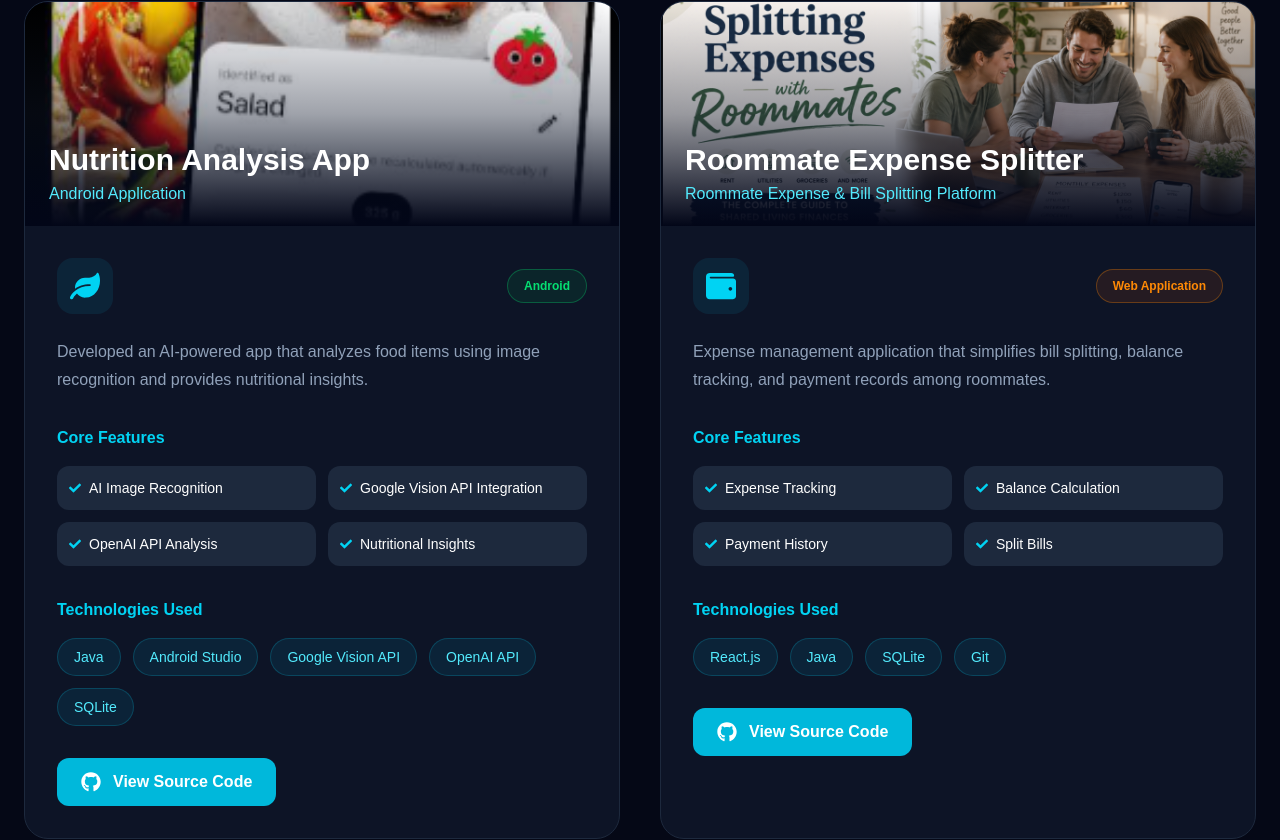
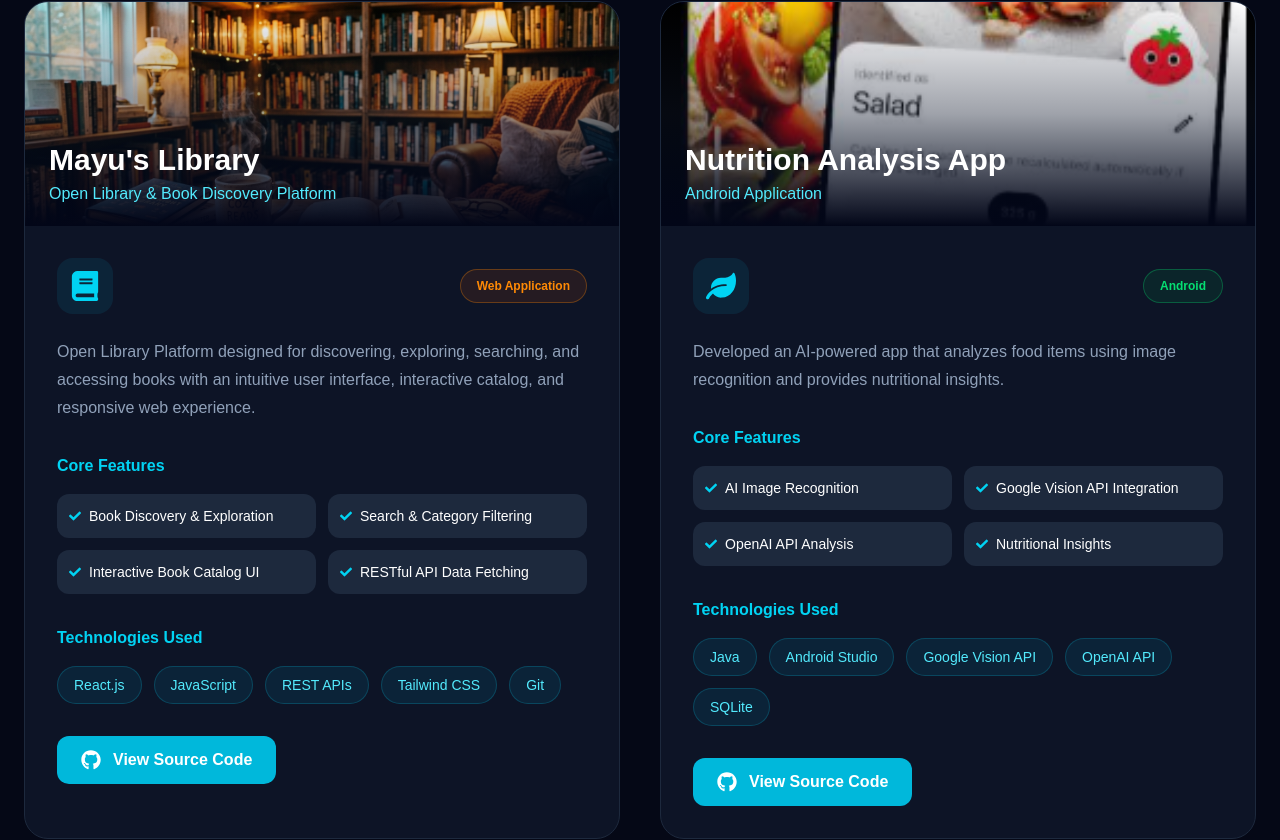
Before and after one commit to mayuri-turkane/portfolio-website, a React app in the folder frontend/: page / in a window 1280 px wide. Shown: the part 4553-5393 px from the top of the page. Built offline with nearby package versions, Linux system fonts and the light colour scheme; the HTML template or start-up script is replaced by a standard one.

Commit message:
Update Mayu's Library project card with cozy library & coffee image

```diff
--- a/frontend/src/components/Projects/ProjectsData.js
+++ b/frontend/src/components/Projects/ProjectsData.js
@@ -1,7 +1,7 @@
 import {
   FaUtensils,
   FaEye,
-  FaWallet,
+  FaBook,
   FaLeaf,
 } from "react-icons/fa";
 
@@ -70,6 +70,36 @@ export const projects = [
 
   {
     id: 3,
+    title: "Mayu's Library",
+    subtitle: "Open Library & Book Discovery Platform",
+    category: "Web Application",
+    icon: FaBook,
+    image: "/projects/library.png",
+
+    description:
+      "Open Library Platform designed for discovering, exploring, searching, and accessing books with an intuitive user interface, interactive catalog, and responsive web experience.",
+
+    features: [
+      "Book Discovery & Exploration",
+      "Search & Category Filtering",
+      "Interactive Book Catalog UI",
+      "RESTful API Data Fetching",
+      "Responsive Mobile-Friendly Layout",
+    ],
+
+    technologies: [
+      "React.js",
+      "JavaScript",
+      "REST APIs",
+      "Tailwind CSS",
+      "Git",
+    ],
+
+    github: "https://github.com/mayuri-turkane/Mayu-s-Library",
+  },
+
+  {
+    id: 4,
     title: "Nutrition Analysis App",
     subtitle: "Android Application",
     category: "Android",
@@ -97,33 +127,4 @@ export const projects = [
 
     github: "https://github.com/mayuri-turkane/Nutrition-Analysis.git",
   },
-
-  {
-    id: 4,
-    title: "Roommate Expense Splitter",
-    subtitle: "Roommate Expense & Bill Splitting Platform",
-    category: "Web Application",
-    icon: FaWallet,
-    image: "/projects/roommate.png",
-
-    description:
-      "Expense management application that simplifies bill splitting, balance tracking, and payment records among roommates.",
-
-    features: [
-      "Expense Tracking",
-      "Balance Calculation",
-      "Payment History",
-      "Split Bills",
-      "User Friendly Interface",
-    ],
-
-    technologies: [
-      "React.js",
-      "Java",
-      "SQLite",
-      "Git",
-    ],
-
-    github: "https://github.com/mayuri-turkane/roommate-expense-splitter.git",
-  },
 ];
```
Also changed, not shown: frontend/public/projects/library.png (added).
